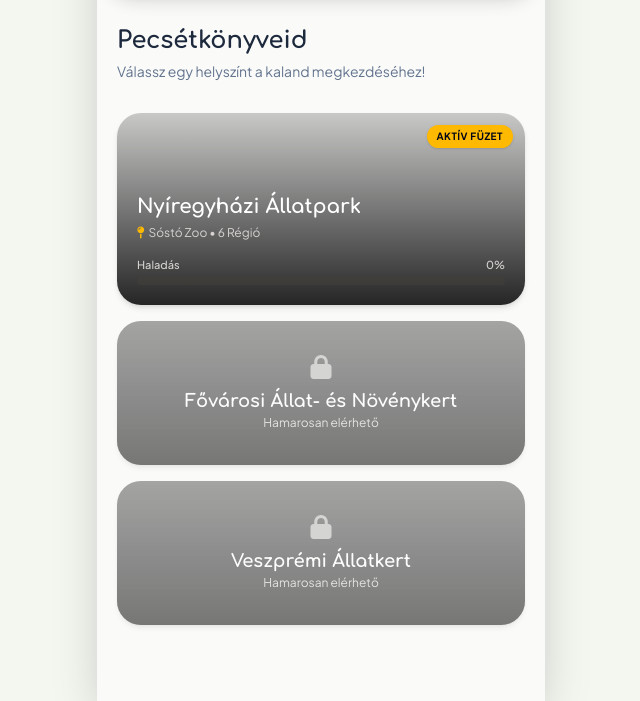
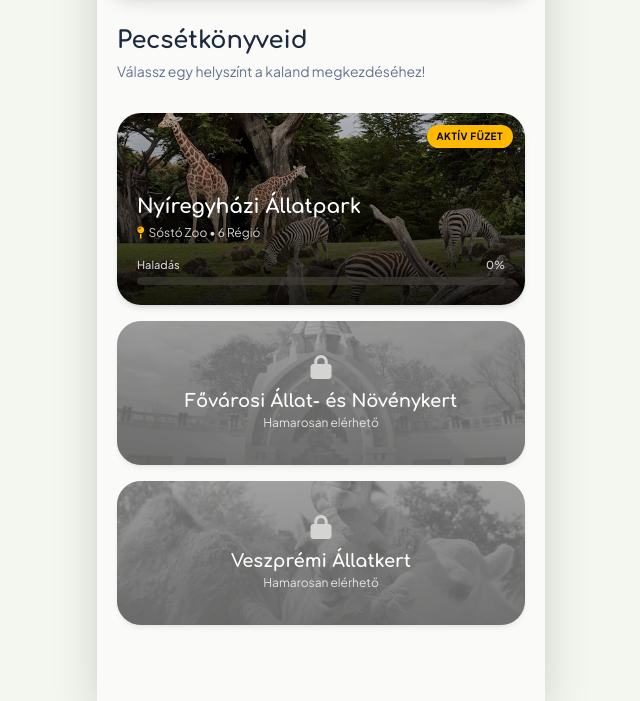
Before and after one commit to balintpejko/ZooPassport, a plain HTML site: page index.html in a window 1280 px wide. Shown: the part 99-800 px from the top of the page, without its empty margins (319-959 px from the left). Drawn offline with nearby package versions, Linux system fonts and the light colour scheme; the site is published under a folder, as on GitHub Pages, so addresses that start at the root find nothing.

Commit message:
Fix HTML encoding issues in index.html

```diff
--- a/index.html
+++ b/index.html
@@ -67,7 +67,7 @@
                   rgba(0, 0, 0, 0.85),
                   rgba(0, 0, 0, 0.2)
                 ),
-                url(/covers/nyiregyhaza_background.avif);
+                url(./covers/nyiregyhaza_background.avif);
             "
           >
             <div
@@ -112,7 +112,7 @@
             style="
               background-image:
                 linear-gradient(to top, rgba(0, 0, 0, 0.8), rgba(0, 0, 0, 0.3)),
-                url(/covers/fovarosi_background.png);
+                url(./covers/fovarosi_background.png);
             "
           >
             <div
@@ -131,7 +131,7 @@
             style="
               background-image:
                 linear-gradient(to top, rgba(0, 0, 0, 0.8), rgba(0, 0, 0, 0.3)),
-                url(/covers/veszpremi_background.jpg);
+                url(./covers/veszpremi_background.jpg);
             "
           >
             <div
```
